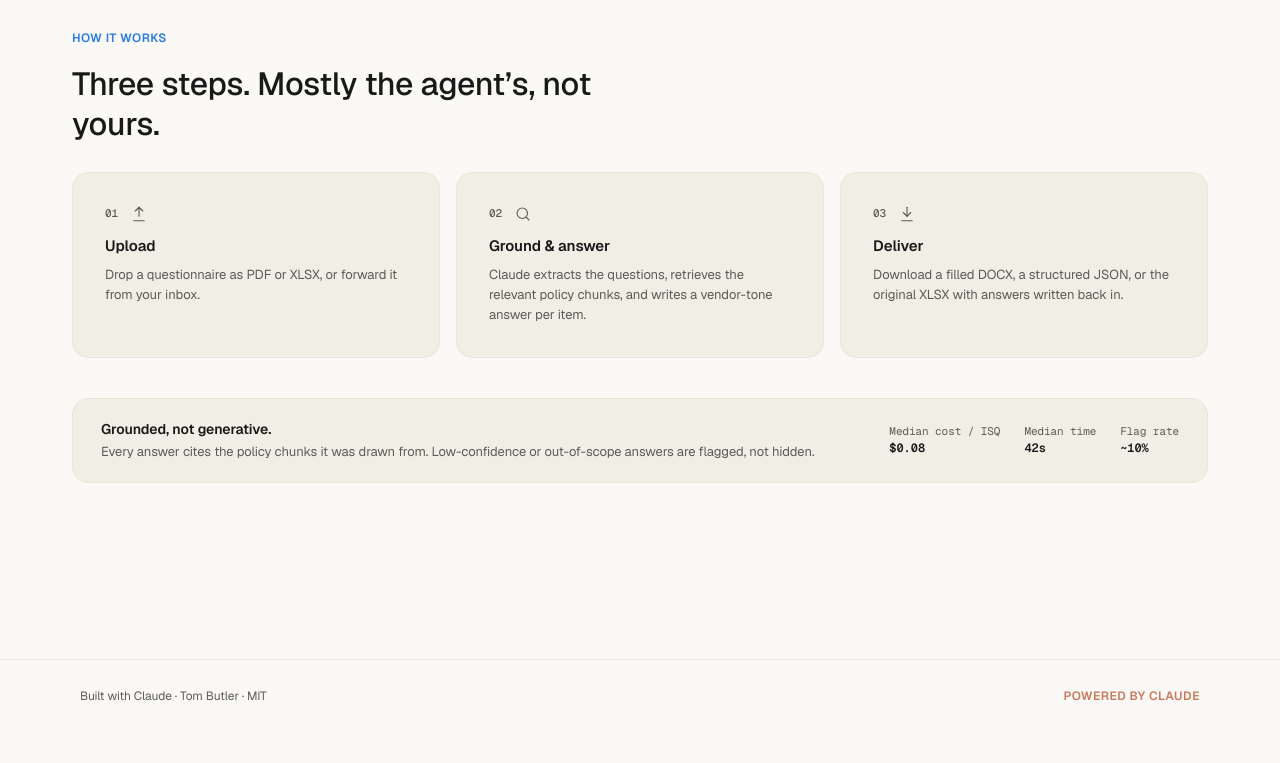
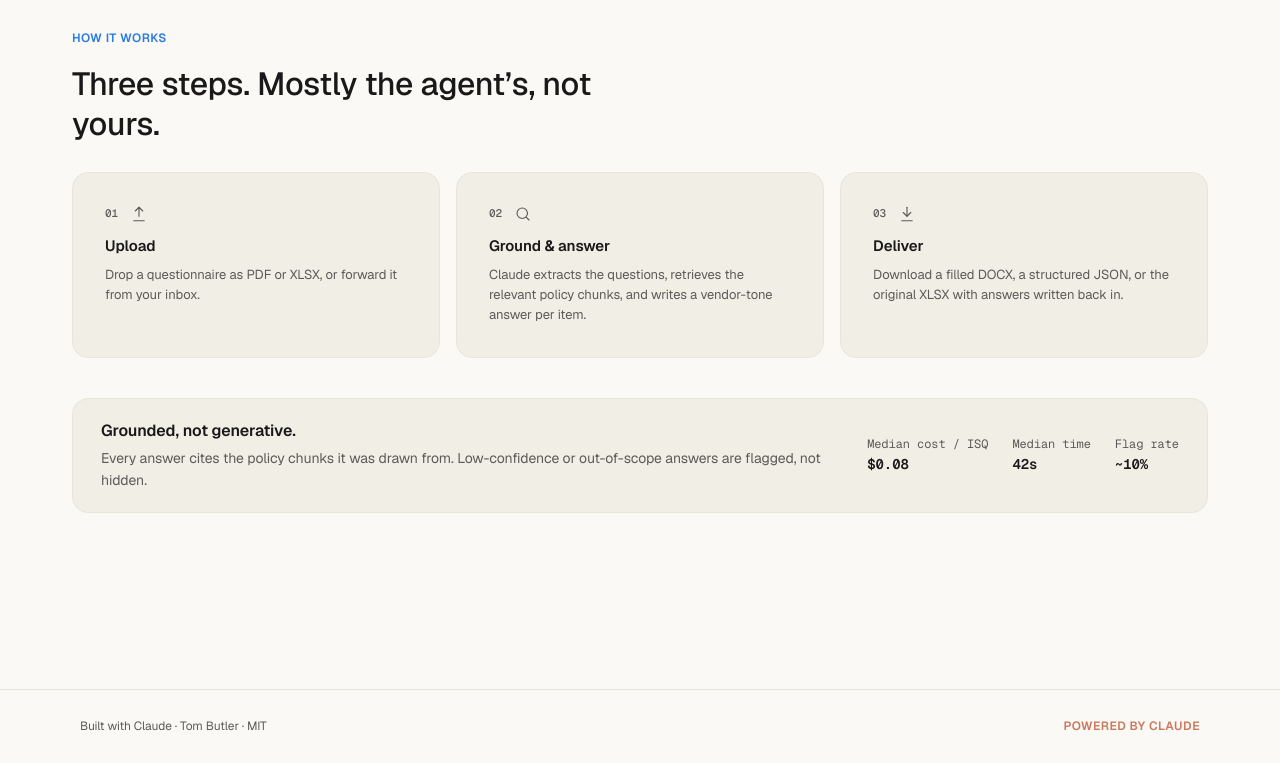
Before and after one commit to ThomasJButler/isq-agent, a Next.js app in the folder frontend/: page / in a window 1280 px wide. Shown: the part 915-1678 px from the top of the page. Before the commit the page ends 1649 px from the top, so only its background shows below. Built offline with nearby package versions, Linux system fonts and the light colour scheme.

Commit message:
fix(frontend): enlarge the grounded-not-generative honesty strip
It's a key trust block on the landing page and the text read small. Bump
the title 14->16, body 13->14, stat figures 12->14 and labels 11->12.

```diff
--- a/frontend/app/page.tsx
+++ b/frontend/app/page.tsx
@@ -308,10 +308,10 @@ export default function Home() {
           }}
         >
           <div style={{ flex: 1, minWidth: 0 }}>
-            <div style={{ fontWeight: 600, fontSize: 14, marginBottom: 4 }}>
+            <div style={{ fontWeight: 600, fontSize: 16, marginBottom: 6 }}>
               Grounded, not generative.
             </div>
-            <div className="muted" style={{ fontSize: 13 }}>
+            <div className="muted" style={{ fontSize: 14, lineHeight: 1.55 }}>
               Every answer cites the policy chunks it was drawn from. Low-confidence or out-of-scope
               answers are flagged, not hidden.
             </div>
@@ -322,23 +322,23 @@ export default function Home() {
               alignItems: "center",
               gap: "var(--space-6)",
               ...MONO,
-              fontSize: 12,
+              fontSize: 14,
             }}
           >
             <div>
-              <div className="muted" style={{ fontSize: 11 }}>
+              <div className="muted" style={{ fontSize: 12 }}>
                 Median cost / ISQ
               </div>
               <div style={{ fontWeight: 600 }}>$0.08</div>
             </div>
             <div>
-              <div className="muted" style={{ fontSize: 11 }}>
+              <div className="muted" style={{ fontSize: 12 }}>
                 Median time
               </div>
               <div style={{ fontWeight: 600 }}>42s</div>
             </div>
             <div>
-              <div className="muted" style={{ fontSize: 11 }}>
+              <div className="muted" style={{ fontSize: 12 }}>
                 Flag rate
               </div>
               <div style={{ fontWeight: 600 }}>~10%</div>
```
